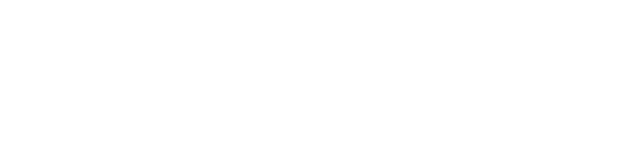
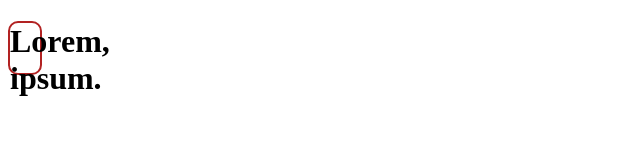
Before and after one commit to Heezol06/karo-ta-dekbona, a plain HTML site: page index.html in a window 1280 px wide. Shown: the whole page, without its empty margins (0-640 px from the left). Drawn offline with Linux system fonts and the light colour scheme.

Commit message:
h1 added

```diff
--- a/index.html
+++ b/index.html
@@ -9,6 +9,6 @@
     <link rel="shortcut icon" href="x.jpg" type="image/x-icon">
 </head>
 <body>
-
+    <h1>Lorem, ipsum.</h1>
 </body>
 </html>
--- a/style.css
+++ b/style.css
@@ -0,0 +1,6 @@
+h1{
+border:2px solid firebrick;
+border-radius:10px;
+height: 50px;
+width:30px;
+}
```
